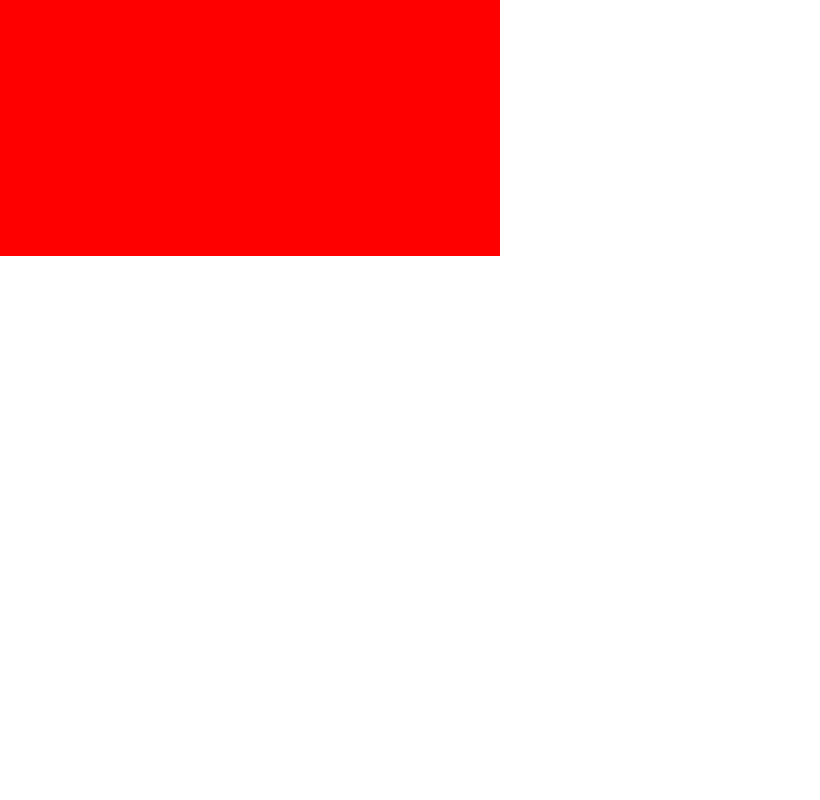
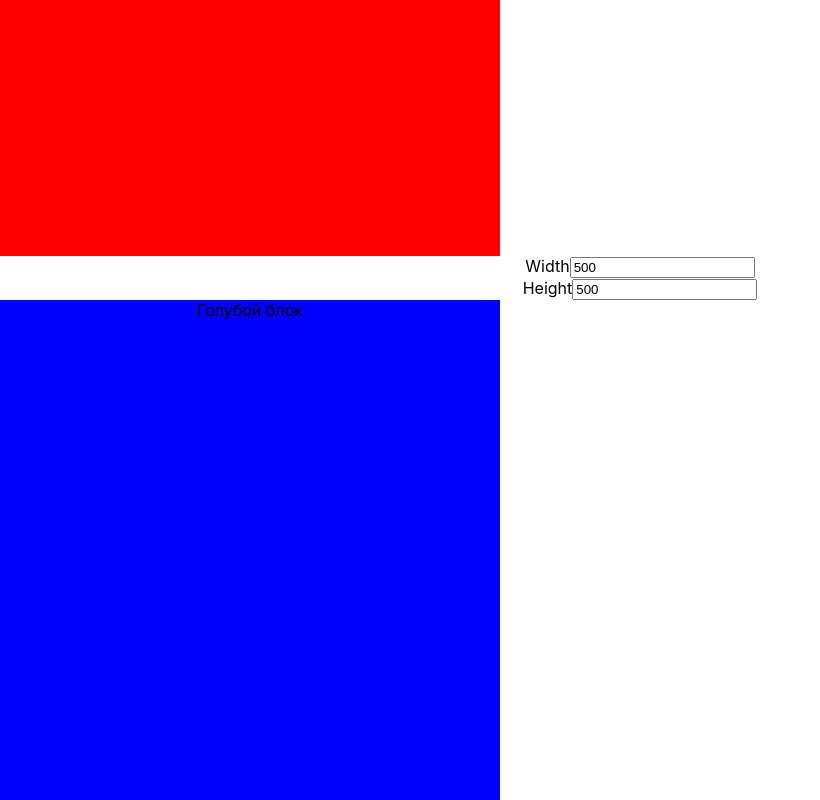
Before and after one commit to Vmagdesyan/PageResizer, a React (Create React App) app: page / in a window 1280 px wide. Shown: the part 288-1088 px from the top of the page, without its empty margins (0-820 px from the left). Before the commit the page ends 800 px from the top, so only its background shows below. Built offline with nearby package versions, Linux system fonts and the light colour scheme.

Commit message:
Добавляет функционал HOC для изменения размера экрана на React Hooks

```diff
--- a/src/App.js
+++ b/src/App.js
@@ -1,6 +1,7 @@
 import React from 'react';
 
 import { RedBlock } from './components/RedBlock';
+import { BlueBlock } from './components/BlueBlock';
 
 import './App.css';
 
@@ -8,6 +9,7 @@ function App() {
   return (
     <div className="App">
       <RedBlock/>
+      <BlueBlock/>
     </div>
   );
 }
--- /dev/null
+++ b/src/HOC/PageResizerWithHooks/index.jsx
@@ -0,0 +1,22 @@
+import React from 'react';
+
+import { PageResizerWithHooks } from '../../components/PageResizerWithHooks';
+
+export function withPageResizerWithHooks(ChildrenComponent) {
+  return class extends React.Component {
+    onChildrenRender = (height, width) => (
+      <ChildrenComponent
+        height={height}
+        width={width}
+      />
+    )
+
+    render() {
+      return (
+        <PageResizerWithHooks
+          childrenRender={this.onChildrenRender}
+        />
+      );
+    }
+  }
+}
--- /dev/null
+++ b/src/components/BlueBlock/index.jsx
@@ -0,0 +1,28 @@
+import React from 'react';
+import PropTypes from 'prop-types';
+
+import { withPageResizerWithHooks } from '../../HOC/PageResizerWithHooks';
+
+class _BlueBlock extends React.Component {
+  render() {
+    const { height, width } = this.props;
+    const rootStyle = {
+      height,
+      width,
+      backgroundColor: 'blue',
+    };
+
+    return (
+      <div style={rootStyle}>
+        Голубой блок
+      </div>
+    )
+  }
+}
+
+_BlueBlock.propTypes = {
+  height: PropTypes.number.isRequired,
+  width: PropTypes.number.isRequired,
+};
+
+export const BlueBlock = withPageResizerWithHooks(_BlueBlock);
--- /dev/null
+++ b/src/components/PageResizerWithHooks/index.jsx
@@ -0,0 +1,36 @@
+import React, { useState } from 'react';
+import PropTypes from 'prop-types';
+
+export const PageResizerWithHooks = (props) => {
+  const { childrenRender } = props;
+  const [ height, changeHeight ] = useState(500);
+  const [ width, changeWidth ] = useState(500);
+  const onChangeHeight = (event) => changeHeight(Number(event.target.value));
+  const onChangeWidth = (event) => changeWidth(Number(event.target.value));
+
+  return (
+    <div>
+      <div>
+        <div>
+          Width
+            <input
+            onChange={onChangeWidth}
+            value={width}
+          />
+        </div>
+        <div>
+          Height
+            <input
+            onChange={onChangeHeight}
+            value={height}
+          />
+        </div>
+      </div>
+      {childrenRender(height, width)}
+    </div>
+  );
+}
+
+PageResizerWithHooks.propTypes = {
+  childrenRender: PropTypes.func.isRequired,
+}
```
